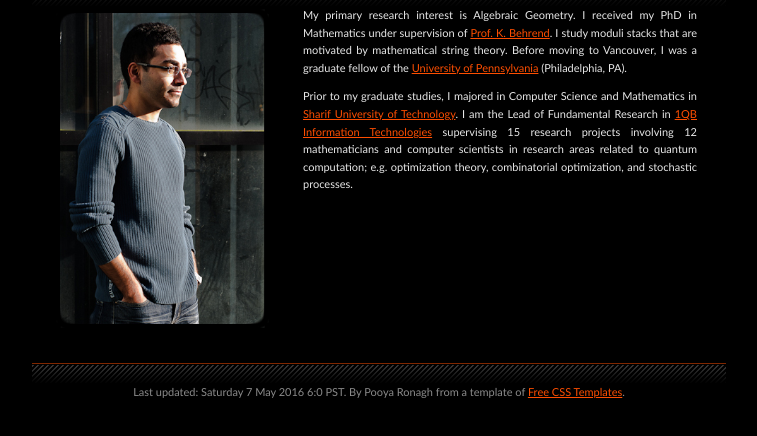
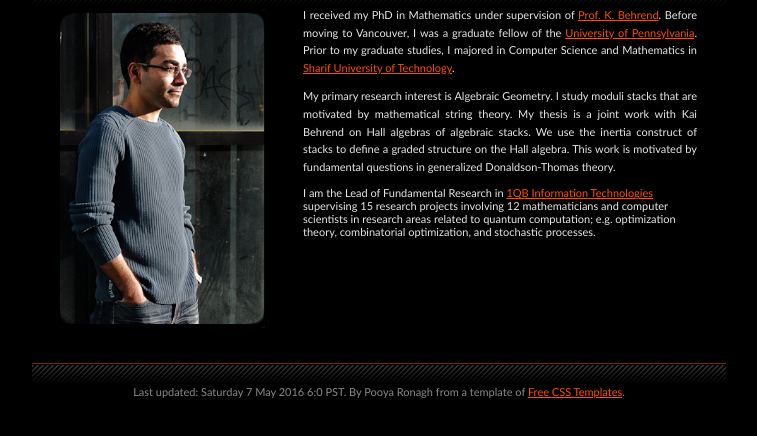
Before and after one commit to pooya-git/pooya-git.github.io, a plain HTML site: page index.html in a window 1280 px wide. Shown: the part 142-578 px from the top of the page, without its empty margins (261-1018 px from the left). Drawn offline with Linux system fonts and the light colour scheme.

Commit message:
Update index.html

```diff
--- a/index.html
+++ b/index.html
@@ -28,17 +28,20 @@
   <div id="colTwo">
     <!--<h2>Welcome</h2>-->
     <!-- <img src="images/img7.jpg" alt="" width="114" height="104" style="float: left; margin-right: 25px;" /> -->
-    <p> My primary research interest is Algebraic Geometry. I received my PhD in Mathematics under supervision
+    <p> I received my PhD in Mathematics under supervision
         of <a href="http://www.math.ubc.ca/~behrend/">Prof. K. Behrend</a>.
-        I study moduli stacks
-        that are motivated by mathematical string theory.
         Before moving to Vancouver, I was a graduate fellow of
-        the <a href="http://www.upenn.edu/">University of Pennsylvania</a>
-    (Philadelphia, PA). </p>
-
-    <p>Prior to my graduate studies, I majored in Computer Science and Mathematics in
+        the <a href="http://www.upenn.edu/">University of Pennsylvania</a>.
+        Prior to my graduate studies, I majored in Computer Science and Mathematics in
     <a href="http://www.sharif.ir">Sharif University of Technology</a>.
 
+    <p> My primary research interest is Algebraic Geometry. I study moduli stacks
+        that are motivated by mathematical string theory. My thesis is a joint work
+        with Kai Behrend on Hall algebras of algebraic stacks. We use the inertia
+        construct of stacks to define a graded structure on the Hall algebra. This
+        work is motivated by fundamental questions in generalized Donaldson-Thomas
+        theory.
+    </p>
     I am the Lead of Fundamental Research in <a href="http://www.1qb.it">1QB Information Technologies</a>
     supervising 15 research projects involving 12 mathematicians and computer scientists
     in research areas related to quantum computation; e.g. optimization theory,
```
